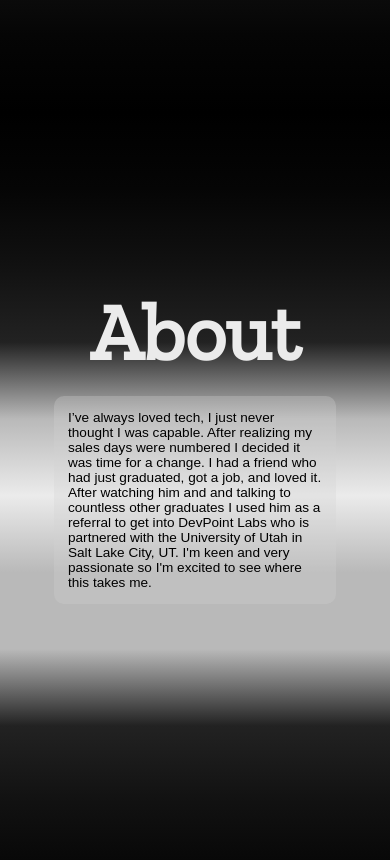
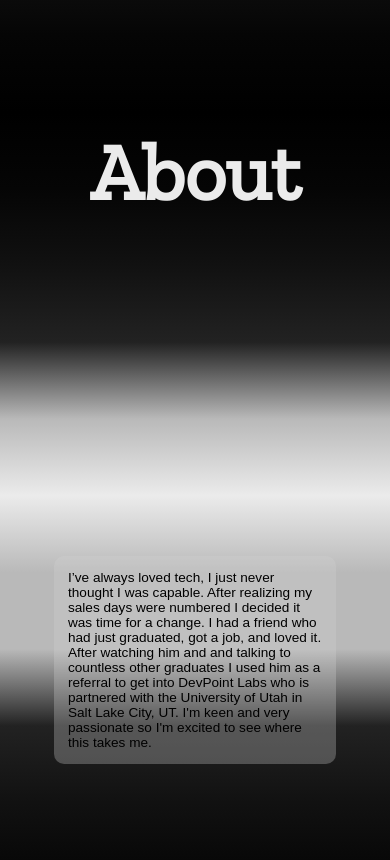
Before and after one commit to braxmc/brax2, a React (Create React App) app: page / in a window 390 px wide. Shown: the part 2420-3280 px from the top of the page. Built offline with nearby package versions, Linux system fonts and the light colour scheme.

Commit message:
mobile screen fitting

```diff
--- a/src/components/about/AboutElements.js
+++ b/src/components/about/AboutElements.js
@@ -18,6 +18,10 @@ export const Header = styled.h1`
 
   @media screen and (max-width: 795px) {
     margin-top: 2em;
+  }
+
+  @media screen and (max-width: 400px) {
+   margin-bottom: 4em;
   }
 `
 
```
